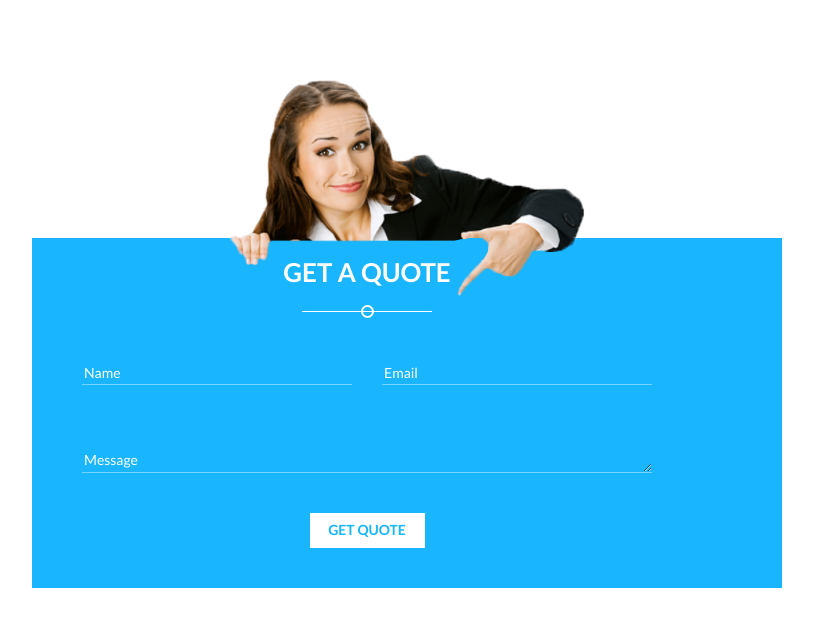
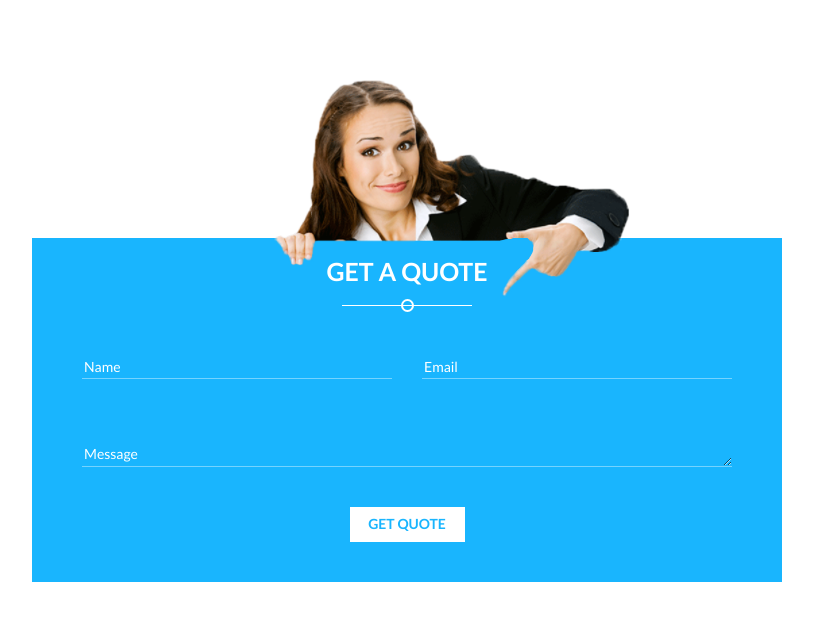
Before and after one commit to MahfujurRahman/2-quote-frome, a plain HTML site: page index.html in a window 1280 px wide. Shown: the whole page, without its empty margins (233-1046 px from the left). Drawn offline with Linux system fonts and the light colour scheme.

Commit message:
complite

```diff
--- a/assets/css/style.css
+++ b/assets/css/style.css
@@ -35,20 +35,21 @@ a:hover { text-decoration: none }
 .blu-frome-wrap img {
     display: block;
     margin: 0 auto;
+    padding-left: 90px;
 }
 .blue-frome {
     background-color: #19b5fe;
     max-width: 770px;
     padding-left: 50px;
-    padding-right: 130px;
+    padding-right: 50px;
     margin-top: -60px;
 }
 .blue-frome h3 {
     text-align: center;
-    font-size: 26px;
+    font-size: 25px;
     color: #fff;
     position: relative;
-    padding-bottom: 25px;
+    padding-bottom: 20px;
     padding-top: 20px;
 }
 .blue-frome h3:before {
```
